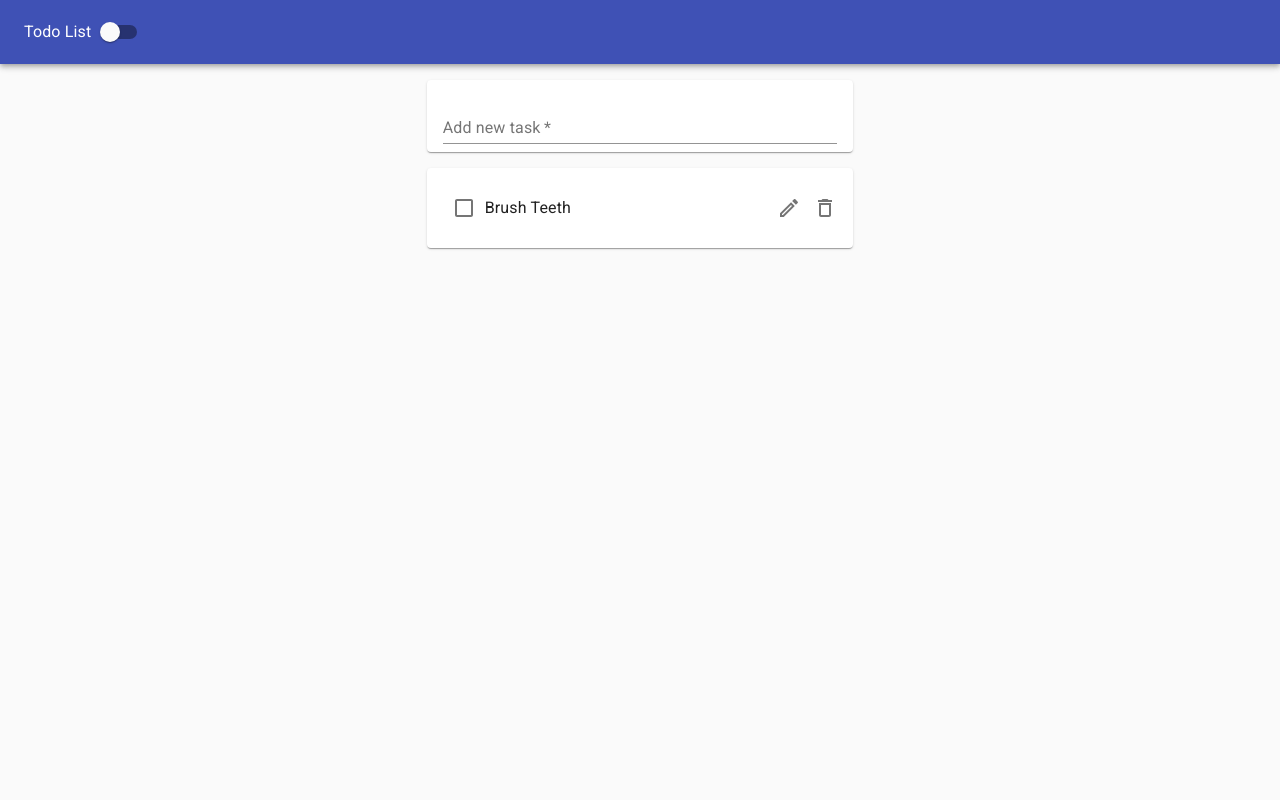
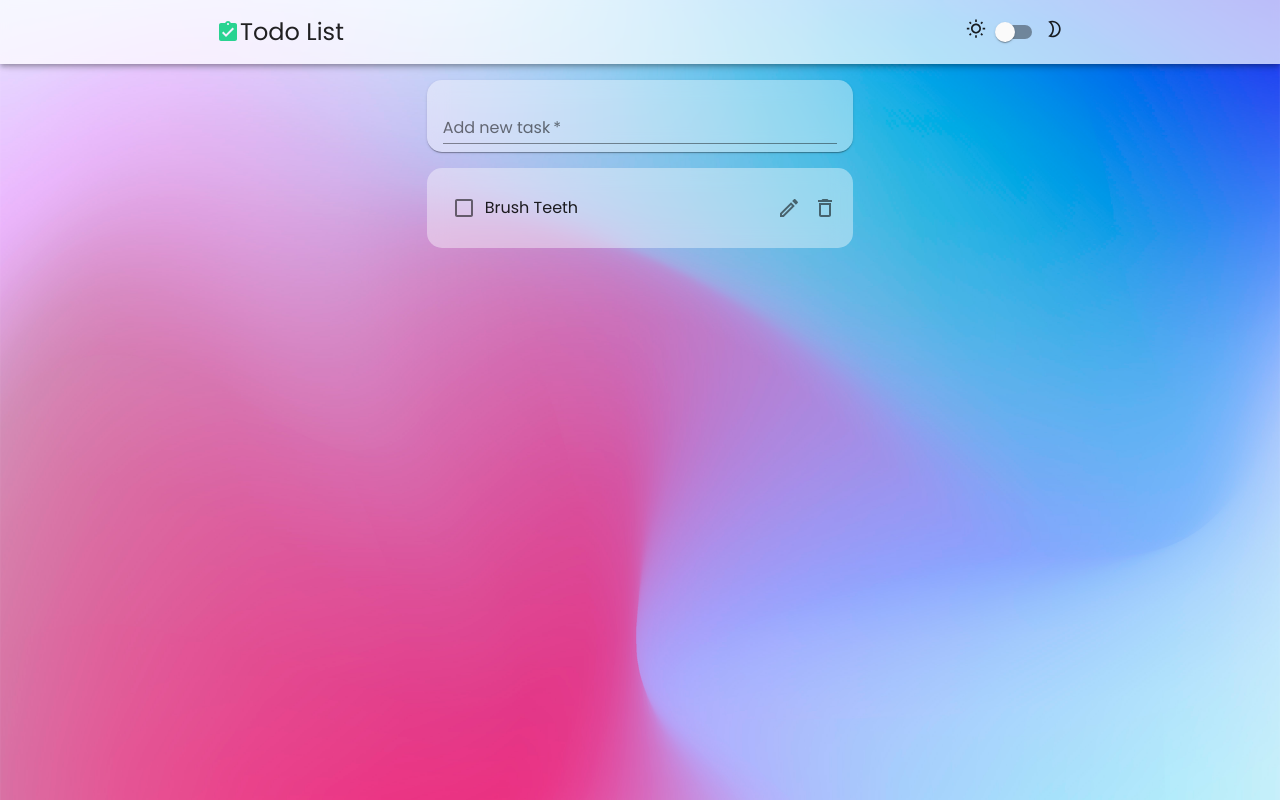
Before and after one commit to parthpatel6347/react-hooks-todo-app, a React (Create React App) app: page / in a window 1280 px wide. Built offline with nearby package versions, Linux system fonts and the light colour scheme.

Commit message:
work on styling

```diff
--- a/public/index.html
+++ b/public/index.html
@@ -25,6 +25,7 @@
       Learn how to configure a non-root public URL by running `npm run build`.
     -->
     <link rel="stylesheet" href="https://fonts.googleapis.com/css?family=Roboto:300,400,500,700&display=swap" />
+    <link href="https://fonts.googleapis.com/css2?family=Poppins:wght@100;200;300;400;500;600;700;800;900&display=swap" rel="stylesheet">
 
     <title>React App</title>
   </head>
--- a/src/Todo.js
+++ b/src/Todo.js
@@ -27,6 +27,7 @@ function Todo({ task, completed, id }) {
       ) : (
         <>
           <Checkbox
+            color="primary"
             checked={completed}
             tabIndex={-1}
             onClick={() => dispatch({ type: "TOGGLE", id: id })}
--- a/src/TodoApp.js
+++ b/src/TodoApp.js
@@ -5,18 +5,82 @@ import AppBar from "@material-ui/core/Appbar";
 import ToolBar from "@material-ui/core/Toolbar";
 import Grid from "@material-ui/core/Grid";
 import Switch from "@material-ui/core/Switch";
+import ListAltIcon from "@material-ui/icons/ListAlt";
+import AssignmentTurnedInIcon from "@material-ui/icons/AssignmentTurnedIn";
+import WbSunnyOutlinedIcon from "@material-ui/icons/WbSunnyOutlined";
+import Brightness2OutlinedIcon from "@material-ui/icons/Brightness2Outlined";
+import { makeStyles } from "@material-ui/core/styles";
 
 import TodoList from "./TodoList";
 import TodoForm from "./TodoForm";
 import { TodosProvider } from "./contexts/todosContext";
+import bgLight from "./styles/imgs/bgLight.png";
+import bgDark from "./styles/imgs/bgDark.png";
+
+const useStyles = makeStyles({
+  root: {
+    padding: 0,
+    margin: 0,
+    height: "100vh",
+    backgroundPosition: "center",
+    backgroundSize: "cover",
+    overflow: "scroll",
+    transition: "all 0.5s",
+    paddingBottom: "2rem",
+  },
+  appBar: {
+    backdropFilter: " blur(5px)",
+    transition: "all 0.5s",
+  },
+  toolBar: {
+    alignSelf: "center",
+    width: "70%",
+    justifyContent: "space-between",
+    transition: "all 0.2s",
+  },
+  title: {
+    display: "flex",
+    alignItems: "center",
+  },
+});
 
 function TodoApp({ toggleDark, isDark }) {
+  const classes = useStyles();
   return (
-    <div style={{ padding: 0, margin: 0, height: "100vh" }}>
-      <AppBar position="static" style={{ height: "64px" }}>
-        <ToolBar>
-          <Typography color="inherit">Todo List</Typography>
-          <Switch checked={isDark} onChange={toggleDark} />
+    <div
+      className={classes.root}
+      style={{
+        backgroundImage: `url(${isDark ? bgDark : bgLight})`,
+      }}
+    >
+      <AppBar
+        className={classes.appBar}
+        color="secondary"
+        position="sticky"
+        style={{ height: "64px" }}
+      >
+        <ToolBar className={classes.toolBar}>
+          <Typography color="inherit" variant="h5" className={classes.title}>
+            <AssignmentTurnedInIcon color="primary" />
+            Todo List
+          </Typography>
+          <div>
+            <Grid component="label" container alignItems="center" spacing={0.5}>
+              <Grid item>
+                <WbSunnyOutlinedIcon fontSize="small" />
+              </Grid>
+              <Grid item>
+                <Switch
+                  color="primary"
+                  checked={isDark}
+                  onChange={toggleDark}
+                />
+              </Grid>
+              <Grid item>
+                <Brightness2OutlinedIcon fontSize="small" />
+              </Grid>
+            </Grid>
+          </div>
         </ToolBar>
       </AppBar>
       <Grid container justify="center">
--- a/src/TodoForm.js
+++ b/src/TodoForm.js
@@ -5,11 +5,24 @@ import TextField from "@material-ui/core/TextField";
 import useInputState from "./hooks/useInputState";
 import { DispatchContext } from "./contexts/todosContext";
 
+import { makeStyles } from "@material-ui/core/styles";
+
+const useStyles = makeStyles({
+  root: {
+    backdropFilter: " blur(10px)",
+    transition: "all 0.5s",
+  },
+});
+
 function TodoForm() {
+  const classes = useStyles();
   const dispatch = useContext(DispatchContext);
   const [value, handleChange, reset] = useInputState("");
   return (
-    <Paper style={{ margin: "1rem 0", padding: "0 1rem" }}>
+    <Paper
+      className={classes.root}
+      style={{ margin: "1rem 0", padding: "0 1rem" }}
+    >
       <form
         onSubmit={(e) => {
           e.preventDefault();
--- a/src/TodoList.js
+++ b/src/TodoList.js
@@ -2,15 +2,24 @@ import React, { useContext } from "react";
 import Paper from "@material-ui/core/Paper";
 import List from "@material-ui/core/List";
 import Divider from "@material-ui/core/Divider";
+import { makeStyles } from "@material-ui/core/styles";
 
 import Todo from "./Todo";
 import { TodosContext } from "./contexts/todosContext";
 
+const useStyles = makeStyles({
+  root: {
+    backdropFilter: " blur(10px)",
+    transition: "all 0.5s",
+  },
+});
+
 function TodoList() {
+  const classes = useStyles();
   const todos = useContext(TodosContext);
   if (todos.length)
     return (
-      <Paper>
+      <Paper className={classes.root} elevation={0}>
         <List>
           {todos.map((todo, i) => (
             <React.Fragment key={i}>
--- a/src/styles/darkTheme.js
+++ b/src/styles/darkTheme.js
@@ -1,6 +1,21 @@
 const darkTheme = {
   palette: {
     type: "dark",
+    primary: {
+      main: "#29D391",
+    },
+    secondary: {
+      main: "rgba(66,66,66,0.7)",
+    },
+    background: {
+      paper: "rgba(66,66,66,0.4)",
+    },
+  },
+  shape: {
+    borderRadius: 15,
+  },
+  typography: {
+    fontFamily: "'Poppins', sans-serif;",
   },
 };
 
--- a/src/styles/lightTheme.js
+++ b/src/styles/lightTheme.js
@@ -1,6 +1,21 @@
 const lightTheme = {
   palette: {
     type: "light",
+    primary: {
+      main: "#29D391",
+    },
+    secondary: {
+      main: "rgba(255,255,255,0.7)",
+    },
+    background: {
+      paper: "rgba(255,255,255,0.4)",
+    },
+  },
+  shape: {
+    borderRadius: 15,
+  },
+  typography: {
+    fontFamily: "'Poppins', sans-serif;",
   },
 };
 
```
Also changed, not shown: src/styles/imgs/bgDark.png (added), src/styles/imgs/bgLight.png (added).
